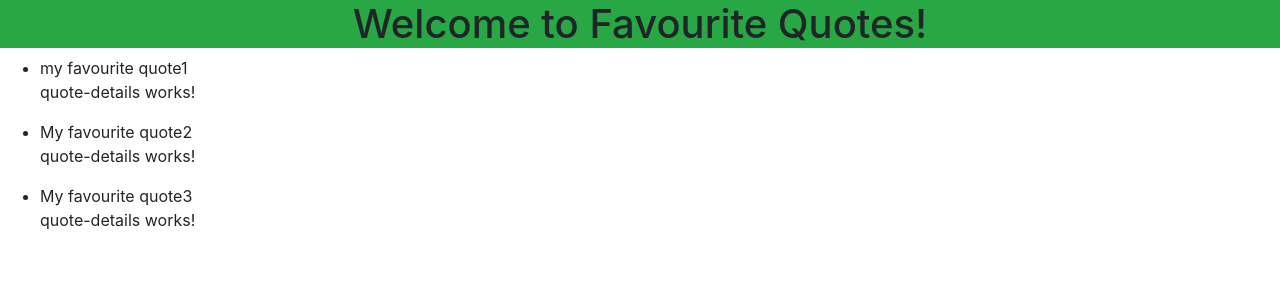
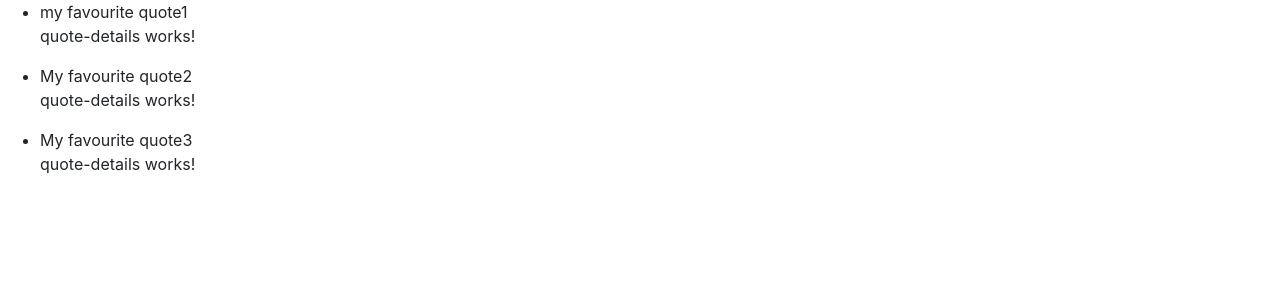
Before and after one commit to Paulwamaria/Quotes, an Angular app: page / in a window 1280 px wide. Shown: the top 300 px of the page. Built offline with nearby package versions, Linux system fonts and the light colour scheme.

Commit message:
pull and solve conflicts

```diff
--- a/src/app/app.component.html
+++ b/src/app/app.component.html
@@ -1,14 +1,7 @@
-<!--The content below is only a placeholder and can be replaced.-->
-<div>
-  <div class="text-center">
-      <h1 class="bg-success text-align:center">
-          Welcome to {{ title }}!
-      </h1>
-  </div>
 
 
-</div>
-<app-quotes></app-quotes>
-<!-- <app-root></app-root> -->
+  <app-quotes></app-quotes>
+
+
 
 <router-outlet></router-outlet>
--- a/src/app/app.component.ts
+++ b/src/app/app.component.ts
@@ -1,4 +1,5 @@
 import { Component } from '@angular/core';
+
 
 @Component({
   selector: 'app-root',
@@ -6,10 +7,5 @@ import { Component } from '@angular/core';
   styleUrls: ['./app.component.css']
 })
 export class AppComponent {
-  title = 'Favourite Quotes';
-  // quotes: string[];
-  // constructor() {
-  //   // tslint:disable-next-line: max-line-length
-  //   this.quotes = [ 'Luck is preparation meeting the moment of opportunity', 'When they go low, we go high', 'whether you believe you can or you cannot, you are right'];
-  // }
+
 }
--- a/src/app/quote-details/quote-details.component.ts
+++ b/src/app/quote-details/quote-details.component.ts
@@ -1,5 +1,6 @@
 import { Component, OnInit, Input } from '@angular/core';
 // import { Quote } from '@angular/compiler';
+
 import { Quotes } from '../quotes';
 
 @Component({
@@ -8,7 +9,7 @@ import { Quotes } from '../quotes';
   styleUrls: ['./quote-details.component.css']
 })
 export class QuoteDetailsComponent implements OnInit {
-  @Input() quotes: Quotes;
+  @Input () quotes: Quotes;
   constructor() { }
 
   ngOnInit() {
--- a/src/app/quotes/quotes.component.html
+++ b/src/app/quotes/quotes.component.html
@@ -2,7 +2,7 @@
     <ul>
       <li *ngFor='let quote of quotes'>
         {{quote.name}}
-        <app-quote-details bind-quotes='quotes'></app-quote-details>
+        <app-quote-details [quotes]='quotes' ></app-quote-details>
       </li>
     </ul>
   </div>
--- a/src/app/quotes/quotes.component.ts
+++ b/src/app/quotes/quotes.component.ts
@@ -11,7 +11,6 @@ export class QuotesComponent implements OnInit {
     {id: 1, name: 'my favourite quote1', description: 'This is my first favourite quote', author: 'Paul1'},
     {id: 2, name: 'My favourite quote2',  description: 'This is my first favourite quote', author: 'Paul1'},
     {id: 3, name: 'My favourite quote3',  description: 'This is my first favourite quote', author: 'Paul1'},
-
   ];
   constructor() { }
 
```
